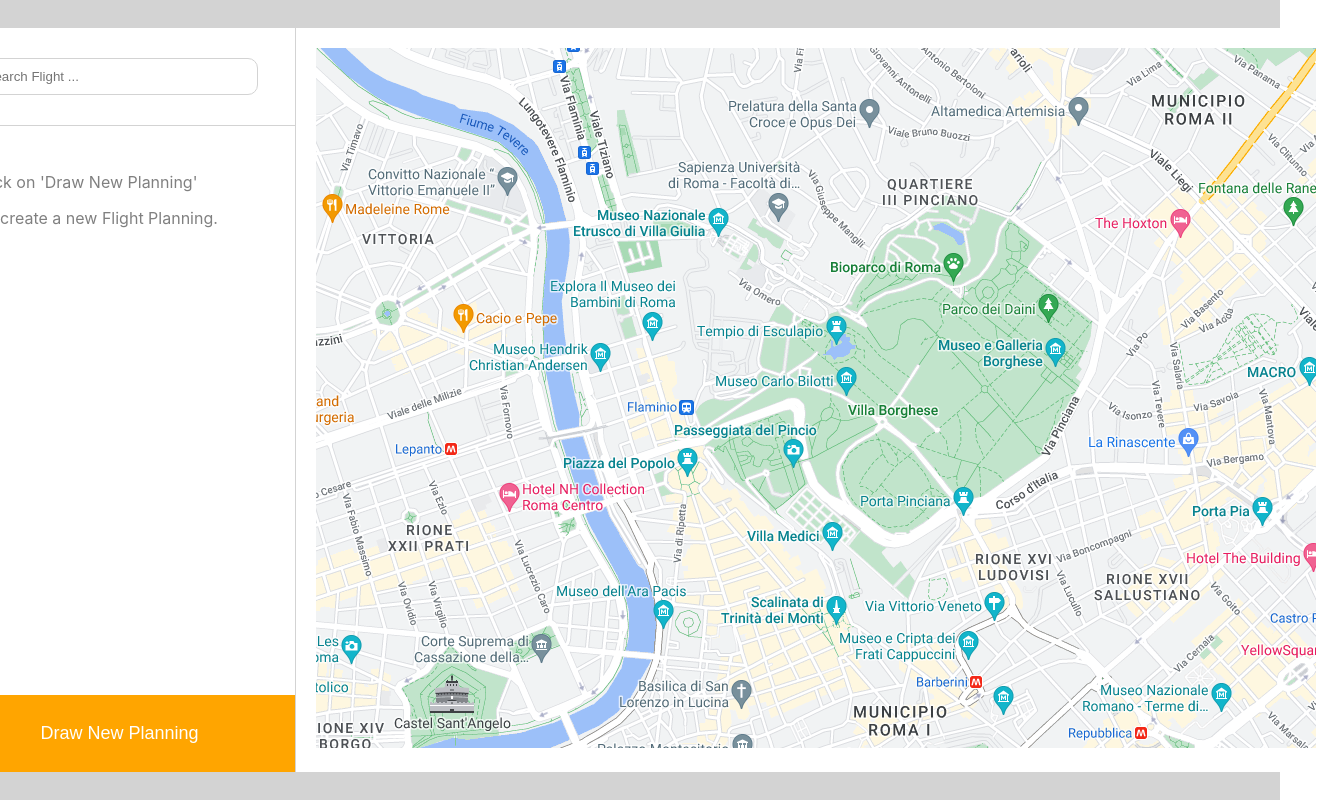
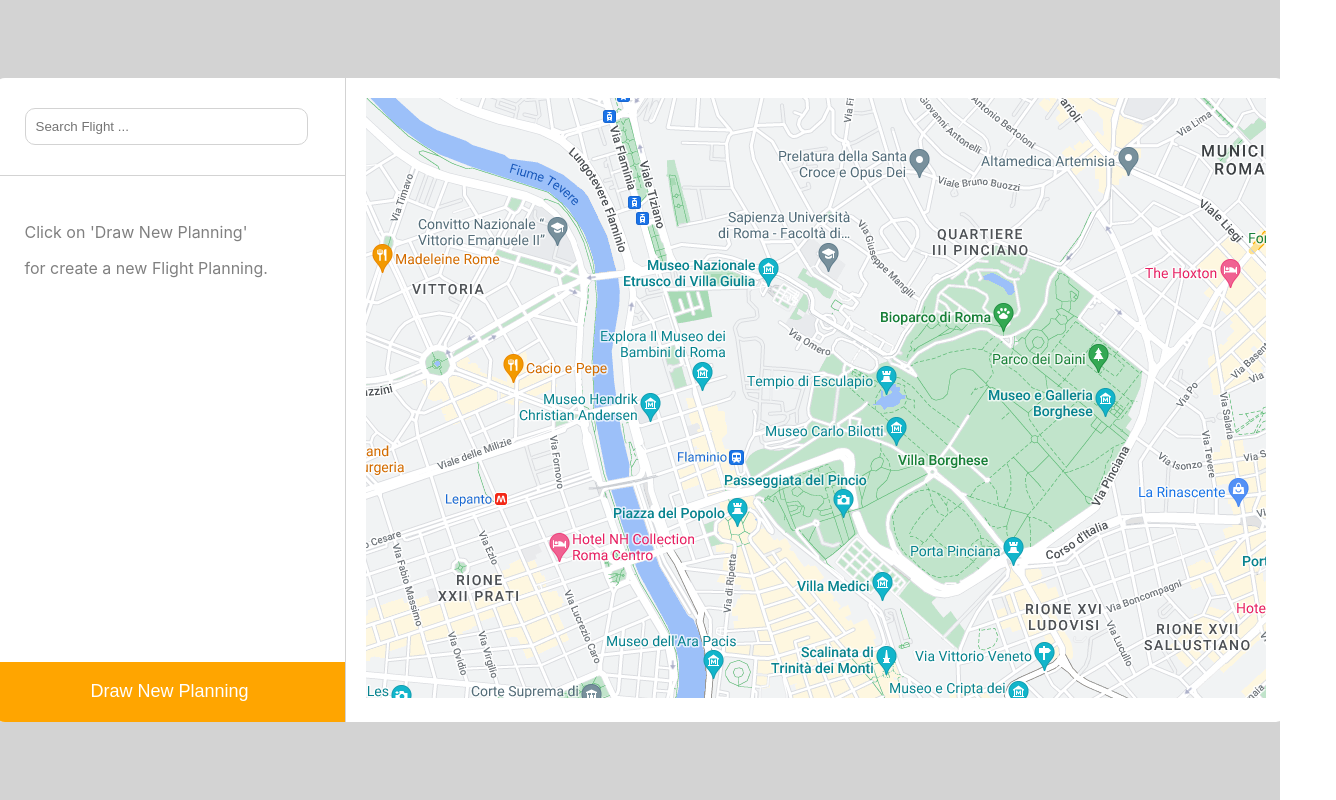
Before and after one commit to MarcotulliMatteo/DroneFlightPlanner_Marcotulli, a React (Create React App) app: page / in a window 1280 px wide. Shown: the whole page, 1336 px wide, since content can reach past the window. Built offline with nearby package versions, Linux system fonts and the light colour scheme.

Commit message:
feat: resized components

```diff
--- a/src/StyledComponents/StyledComponentFlightList.js
+++ b/src/StyledComponents/StyledComponentFlightList.js
@@ -11,7 +11,7 @@
 export const ListContainer = styled.div`
     padding: 30px;
     flex: 7;
-    max-height: 470px;
+    max-height: 430px;
     overflow-y: auto;
 `
 
@@ -28,7 +28,7 @@
 `
 
 export const CreationContainer = styled.div`
-    flex: 1.3;
+    flex: 1.8;
     display: flex;
     flex-direction: column;
 `
--- a/src/StyledComponents/StyledComponentMapCanvas.js
+++ b/src/StyledComponents/StyledComponentMapCanvas.js
@@ -2,8 +2,8 @@
 import map from '../Images/map.png';
 
 export const Canvas = styled.canvas`
-    height: 700px;
-    width: 1000px;
+    height: 600px;
+    width: 900px;
     background-image: url(${map});
 `
 
--- a/src/components/MapCanvas.js
+++ b/src/components/MapCanvas.js
@@ -11,8 +11,8 @@
 
     useEffect(() => {
         const canvas = canvasRef.current;
-        canvas.width = 1000;
-        canvas.height = 700;
+        canvas.width = 900;
+        canvas.height = 600;
 
         const context = canvas.getContext("2d");
         context.lineCap = "round";
```
